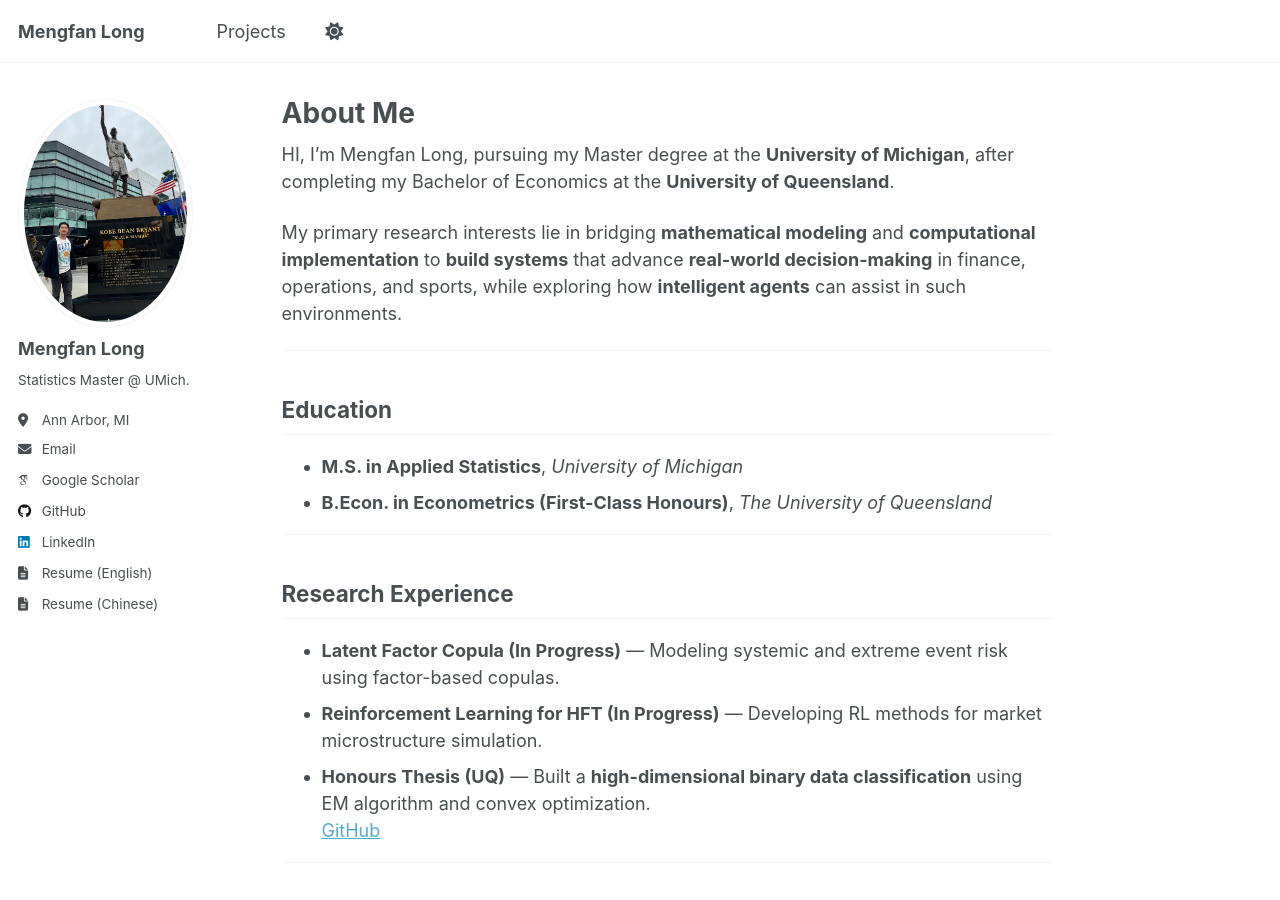
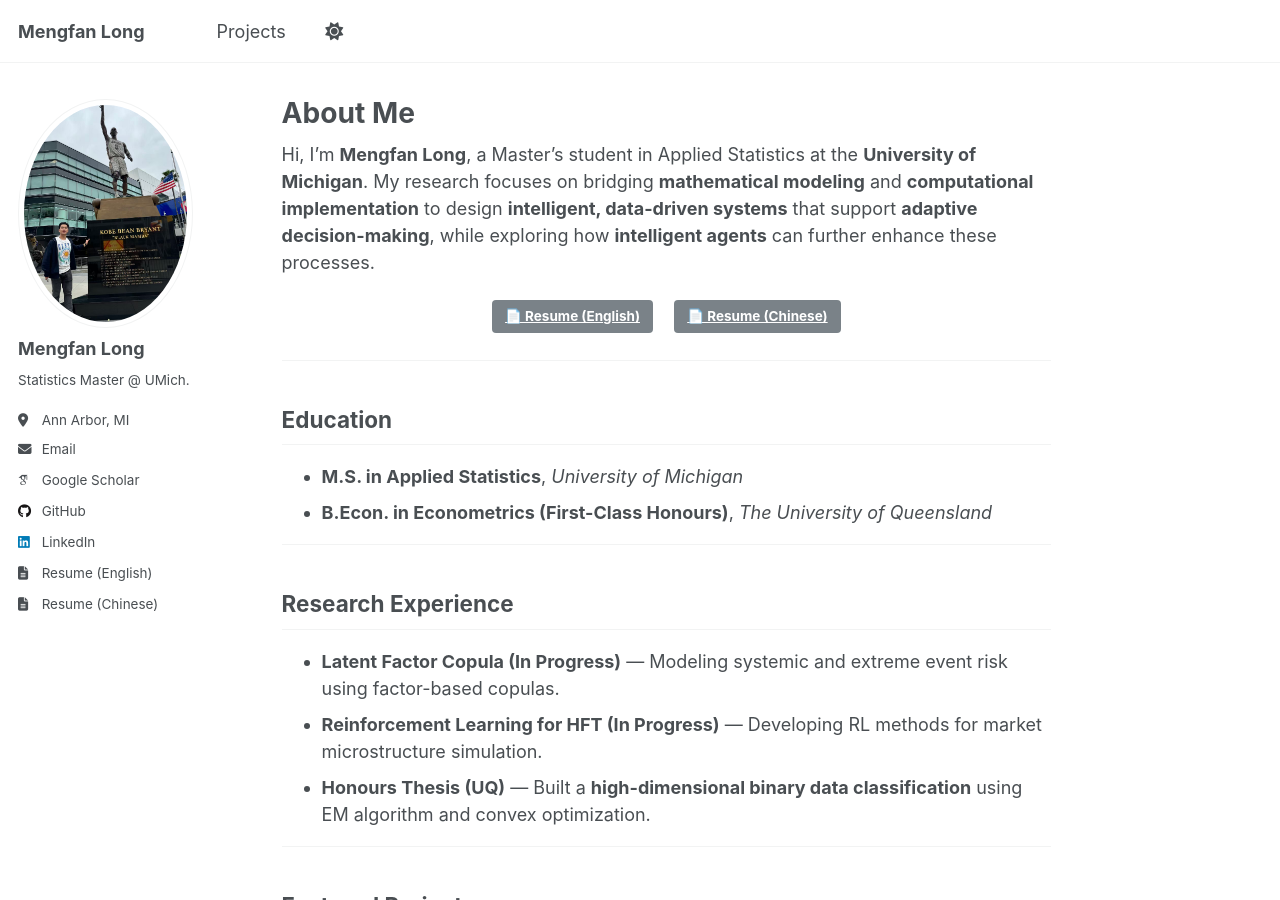
Before and after one commit to kevinlmf/kevinlmf.github.io, a Jekyll site: the page built from index.md, in a window 1280 px wide and 900 px high. Built offline with Jekyll 4.4.1, drawn with Linux system fonts in a browser that asks for light colours; some web fonts are replaced; a script that is not in the unit is left out.

Commit message:
Update index.md

```diff
--- a/index.md
+++ b/index.md
@@ -5,14 +5,24 @@ title: "About Me"
 author: Mengfan Long
 author_profile: true
 ---
-HI, I’m Mengfan Long, pursuing my Master degree at the **University of Michigan**, after completing my Bachelor of Economics at the **University of Queensland**.
+Hi, I’m **Mengfan Long**, a Master’s student in Applied Statistics at the **University of Michigan**.  My research focuses on bridging **mathematical modeling** and **computational implementation** to design **intelligent, data-driven systems** that support **adaptive decision-making**, while exploring how **intelligent agents** can further enhance these processes.
 
-My primary research interests lie in bridging **mathematical modeling** and **computational implementation** to **build systems** that advance **real-world decision-making** in finance, operations, and sports, while exploring how **intelligent agents** can assist in such environments.
 
+
+
+<p align="center">
+  <a href="/files/Resume1.pdf" class="btn btn--primary" target="_blank">
+    📄 Resume (English)
+  </a>
+  &nbsp;&nbsp;
+  <a href="/files/Resume_3.pdf" class="btn btn--secondary" target="_blank">
+    📄 Resume (Chinese)
+  </a>
+</p>
 
 ---
 
-##  Education
+## Education
 - **M.S. in Applied Statistics**, *University of Michigan*
 - **B.Econ. in Econometrics (First-Class Honours)**, *The University of Queensland*
 
@@ -23,7 +33,7 @@ My primary research interests lie in bridging **mathematical modeling** and **co
 - **Latent Factor Copula (In Progress)** — Modeling systemic and extreme event risk using factor-based copulas.
 - **Reinforcement Learning for HFT (In Progress)** — Developing RL methods for market microstructure simulation.
 - **Honours Thesis (UQ)** — Built a **high-dimensional binary data classification** using EM algorithm and convex optimization.
-  [GitHub](https://github.com/kevinlmf/High-dimension-Binary-Data-Classification)
+
 
 
 ---
```
